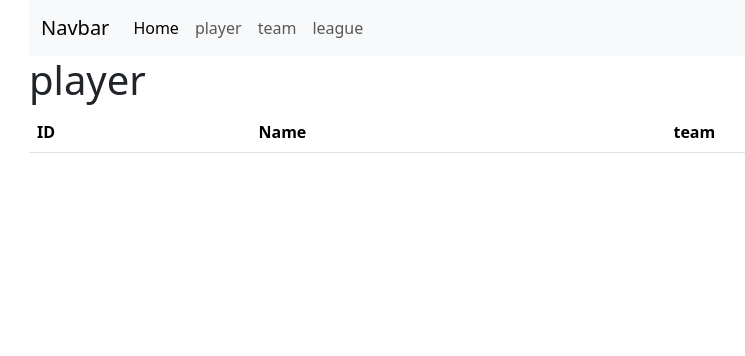
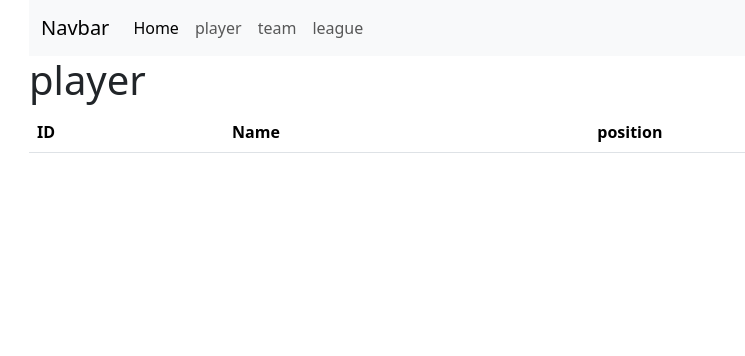
Before and after one commit to HustonBryan319/HW3, a PHP site: page /player.php in a window 1280 px wide. Shown: the top 356 px of the page, without its empty margins (53-798 px from the left). Run offline with PHP 8.4, Linux system fonts and the light colour scheme; data that the repository does not hold is empty.

Commit message:
Update view-player.php

```diff
--- a/view-player.php
+++ b/view-player.php
@@ -5,7 +5,7 @@
       <tr>
          <th>ID</th>
       <th>Name</th>
-      <th>team</th>
+      <th>position</th>
         <th></th>
       </tr>
     </thead>
```
